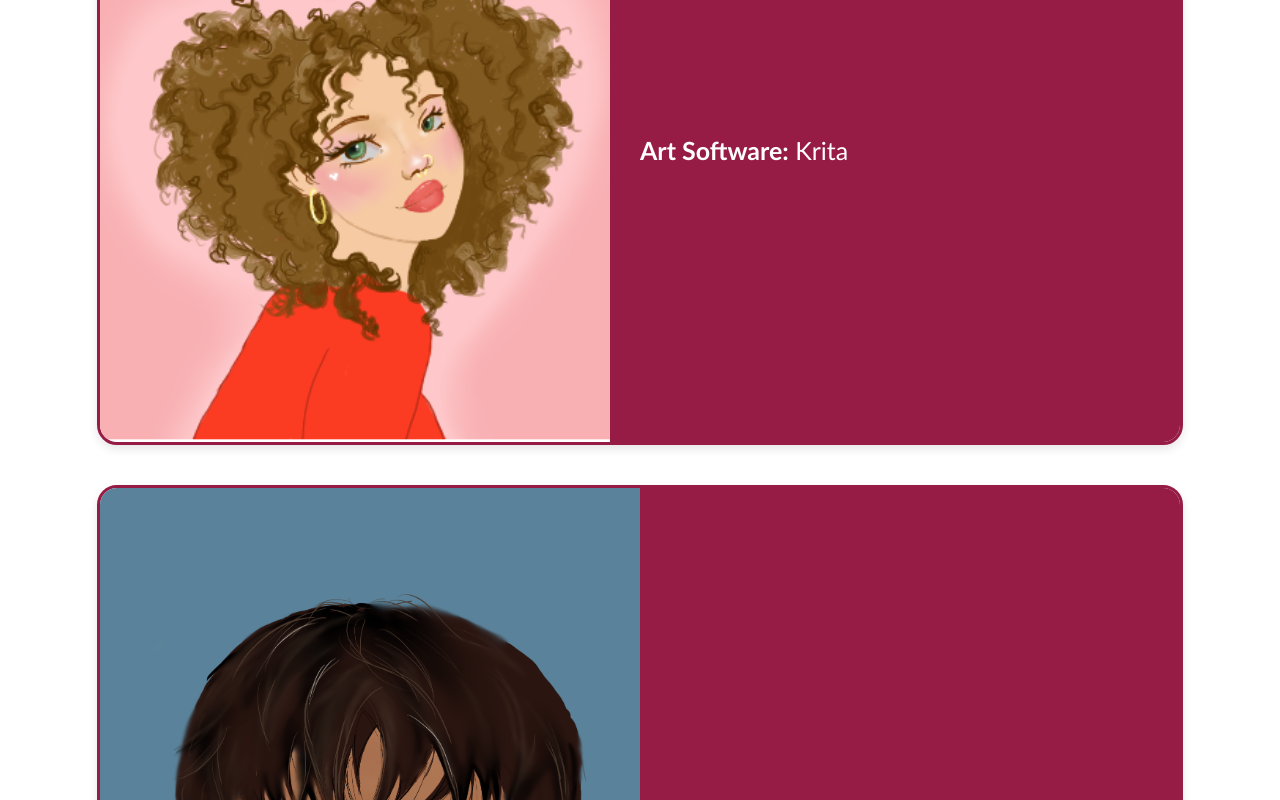
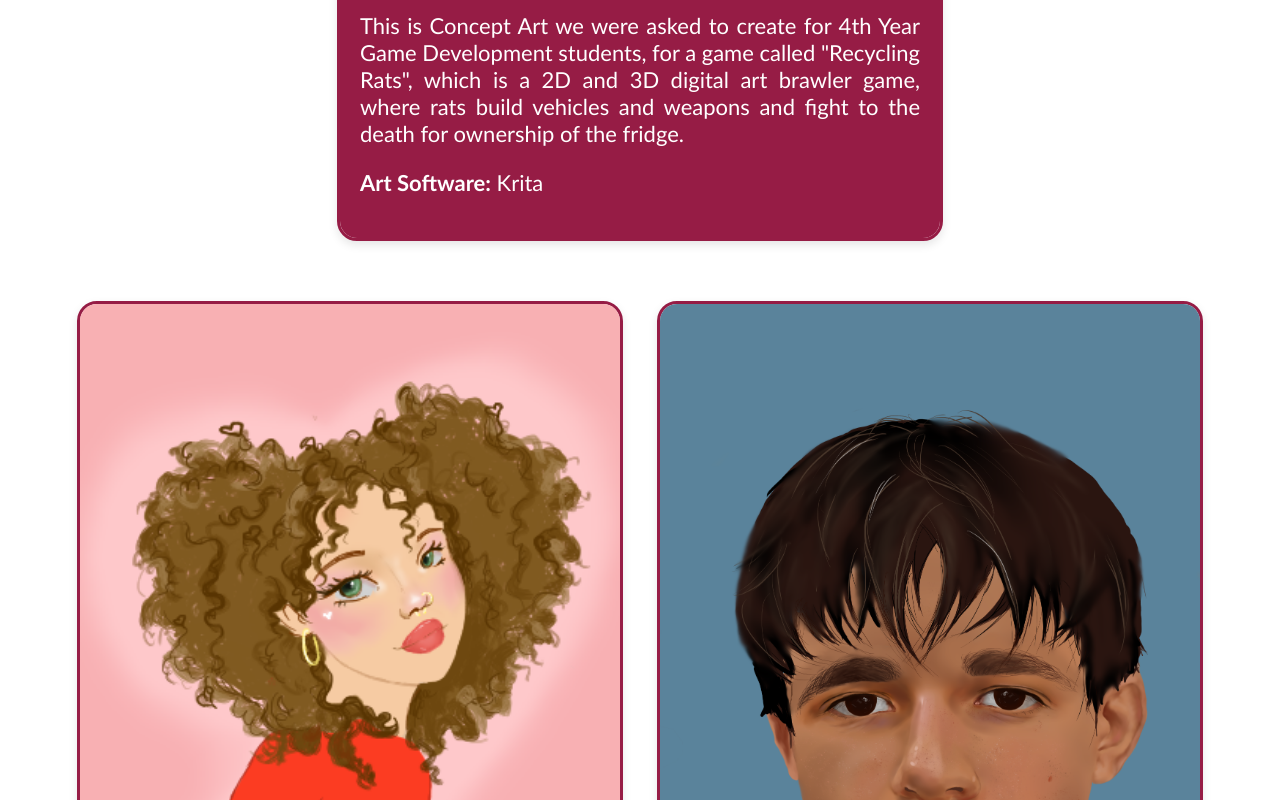
Before and after one commit to MontanaNicholas/Montana-Nicholas-Portfolio-project, a SvelteKit app in the folder montana-portfolio/: page /2d-digital-art in a window 1280 px wide. Shown: the part 1220-2020 px from the top of the page. Built offline with nearby package versions, Linux system fonts and the light colour scheme.

Commit message:
finished homemade crafts page

```diff
--- a/montana-portfolio/src/routes/2d-digital-art/+page.svelte
+++ b/montana-portfolio/src/routes/2d-digital-art/+page.svelte
@@ -14,48 +14,46 @@
     <img src="2d-digital-art.png" alt="2d-digital-art" width="500" height="60">
 </div>
 
-<div class="grid">
-
+<div class="single-card">
     <div class="card">
         <img src="rats.png" alt="Character Design Concept Art" class="project-image">
         <div class="card-text">
             <h2>RECYCLING RATS CONCEPT ART</h2>
-            <p> This is Concept Art we were asked to create for 4th Year Game Development students, for a game called "Recycling Rats", which is a 2D and 3D digital art brawler game, where rats build vehicles and weapons and fight to the death for ownership of the fridge. </p>
+            <p>This is Concept Art we were asked to create for 4th Year Game Development students, for a game called "Recycling Rats", which is a 2D and 3D digital art brawler game, where rats build vehicles and weapons and fight to the death for ownership of the fridge.</p>
             <p><strong>Art Software:</strong> Krita</p>
         </div>
     </div>
+</div>
 
+
+<div class="card-grid">
     <div class="card">
         <img src="megan.png" alt="megan" class="project-image">
         <div class="card-text">
-           <p><strong>Art Software:</strong> Krita</p>
+            <p><strong>Art Software:</strong> Krita</p>
         </div>
     </div>
 
     <div class="card">
         <img src="vit.png" alt="vit" class="project-image">
         <div class="card-text">
-           <p><strong>Art Software:</strong> Krita</p>
+            <p><strong>Art Software:</strong> Krita</p>
         </div>
     </div>
 
     <div class="card">
         <img src="background.png" alt="background" class="project-image">
         <div class="card-text">
-           <p><strong>Art Software:</strong> Krita</p>
+            <p><strong>Art Software:</strong> Krita</p>
         </div>
     </div>
 
     <div class="card">
         <img src="sean progress.png" alt="sean" class="project-image">
         <div class="card-text">
-           <p><strong>Art Software:</strong> Krita</p>
+            <p><strong>Art Software:</strong> Krita</p>
         </div>
     </div>
-
-
-
-
 </div>
 
 <div class="parallax parallax--fast"></div>
@@ -84,66 +82,63 @@
 .parallax--fast { animation-duration: 30s; opacity:.25; }
 @keyframes slide { from{background-position:0 0} to{background-position:-2048px 0} }
 
-/* Header */
 .header {
     text-align: center;
     margin-top: 40px;
 }
 
-/* Grid container */
-.grid {
+.single-card {
+    display: flex;
+    justify-content: center;
+    margin-top: 60px;
+    margin-bottom: 60px;
+}
+
+.card-grid {
+    display: grid;
+    grid-template-columns: repeat(auto-fit, minmax(400px, 1fr));
+    gap: 40px;
+    padding: 0 40px 100px;
+    justify-items: center;
+}
+
+.card {
     display: flex;
     flex-direction: column;
-    align-items: center;
-    gap: 40px;
-    margin-top: 60px;
-    padding-bottom: 100px;
-}
-
-/* Card (image + text) */
-.card {
-    display: flex;
     background-color: white;
     border: 3px solid rgb(150, 28, 69);
     border-radius: 20px;
     overflow: hidden;
-    max-width: 1200px;
-    width: 90%;
+    width: 100%;
+    max-width: 600px;
     box-shadow: 0px 4px 10px rgba(0, 0, 0, 0.1);
 }
 
-/* Project Image */
 .project-image {
-    width: 50%;
+    width: 100%;
+    height: auto;
     object-fit: cover;
 }
 
-/* Text next to Image */
 .card-text {
     background-color: rgb(150, 28, 69);
     color: white;
-    padding: 30px;
-    width: 50%;
-    display: flex;
-    flex-direction: column;
-    justify-content: center;
+    padding: 20px;
     font-family: Candara;
+    text-align: center;
 }
 
 .card-text h2 {
-    font-family: 'Comic Sans MS', cursive, sans-serif;
     font-size: 30px;
     margin-bottom: 10px;
     font-family: Candara;
 }
 
 .card-text p {
-    font-family: 'Comic Sans MS', cursive, sans-serif;
-    font-size: 25px;
-    text-align:justify;
+    font-size: 22px;
+    text-align: justify;
     margin-top: 0;
     font-family: Candara;
-
 }
 
 </style>
--- a/montana-portfolio/src/routes/game-design/+page.svelte
+++ b/montana-portfolio/src/routes/game-design/+page.svelte
@@ -110,6 +110,11 @@
     object-fit: cover;
 }
 
+.project-image:hover {
+    transform: scale(1.02);
+    transition: transform 0.3s ease;
+}
+
 .card-text {
     background-color: rgb(150, 28, 69);
     color: white;
--- a/montana-portfolio/src/routes/handmade-crafts/+page.svelte
+++ b/montana-portfolio/src/routes/handmade-crafts/+page.svelte
@@ -61,6 +61,18 @@
         <img src="candycane.jpg" alt="candycane" class="project-image">
     </div>
 
+    <div class="card">
+        <img src="orange.jpg" alt="oraneg" class="project-image">
+    </div>
+
+    <div class="card">
+        <img src="pumpkin.jpg" alt="pumpkin" class="project-image">
+    </div>
+
+    <div class="card">
+        <img src="cake.jpg" alt="cake" class="project-image">
+    </div>
+
 </div>
 
 <div class="parallax parallax--fast"></div>
@@ -82,8 +94,13 @@
     border-radius: 20px;
     overflow: hidden;
     width: 90%;
-    max-width: 350px;
+    max-width: 280px;
     box-shadow: 0px 4px 10px rgba(0, 0, 0, 0.1);
+}
+
+.card:hover {
+    transform: scale(1.03);
+    box-shadow: 0px 6px 20px rgba(0, 0, 0, 0.2);
 }
 
 .project-image {
@@ -94,6 +111,7 @@
     padding: 10px; /* optional, adds spacing inside the card */
     box-sizing: border-box;
 }
+
 
 
 .parallax {
```
Also changed, not shown: montana-portfolio/static/cake.jpg (added).
